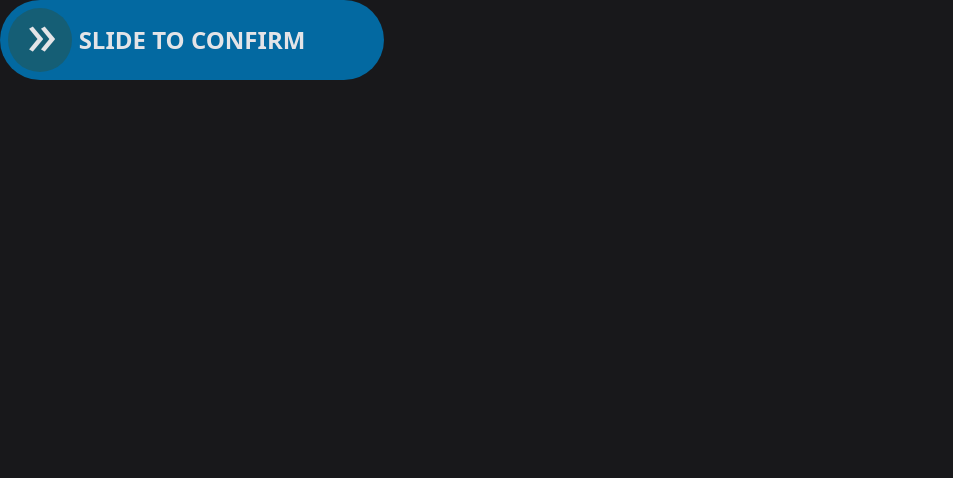
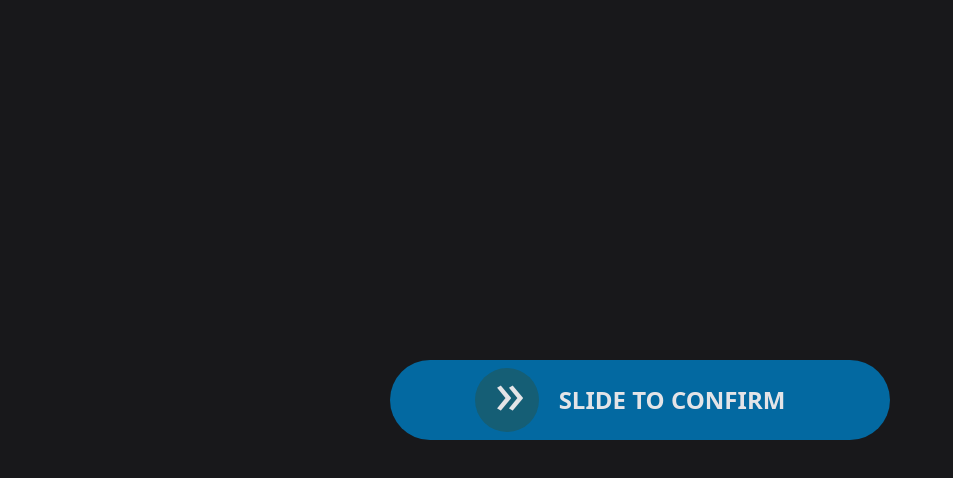
Before and after one commit to 0x7266/framer_motion_practice, a React (Vite) app: page /slidetoconfirm in a window 1280 px wide. Shown: the top 478 px of the page, without its empty margins (0-953 px from the left). Built offline with nearby package versions, Linux system fonts and the light colour scheme.

Commit message:
centered component

```diff
--- a/src/pages/SlideToConfirm.tsx
+++ b/src/pages/SlideToConfirm.tsx
@@ -3,14 +3,16 @@ import { motion } from "framer-motion";
 export default function SlideToConfirm() {
 	return (
 		<>
-			<div className="bg-sky-700 w-96 rounded-full flex justify-center items-center text-2xl text-zinc-200 relative h-20">
-				<motion.div
-					drag="x"
-					className="flex items-center justify-center bg-cyan-800 p-5 rounded-full h-16 w-16 text-6xl absolute left-2"
-				>
-					<span className="relative -top-2 left-[2px]">&#187;</span>
-				</motion.div>
-				<span className="m-5 font-bold">SLIDE TO CONFIRM</span>
+			<div className="h-screen flex flex-col items-center justify-center">
+				<div className="bg-sky-700 w-[500px] rounded-full flex justify-center items-center text-2xl text-zinc-200 relative h-20">
+					<motion.div
+						drag="x"
+						className="bg-cyan-800 p-5 rounded-full h-16 w-16 text-6xl"
+					>
+						<span className="relative -top-[27px]">&#187;</span>
+					</motion.div>
+					<span className="m-5 font-bold">SLIDE TO CONFIRM</span>
+				</div>
 			</div>
 		</>
 	);
```
